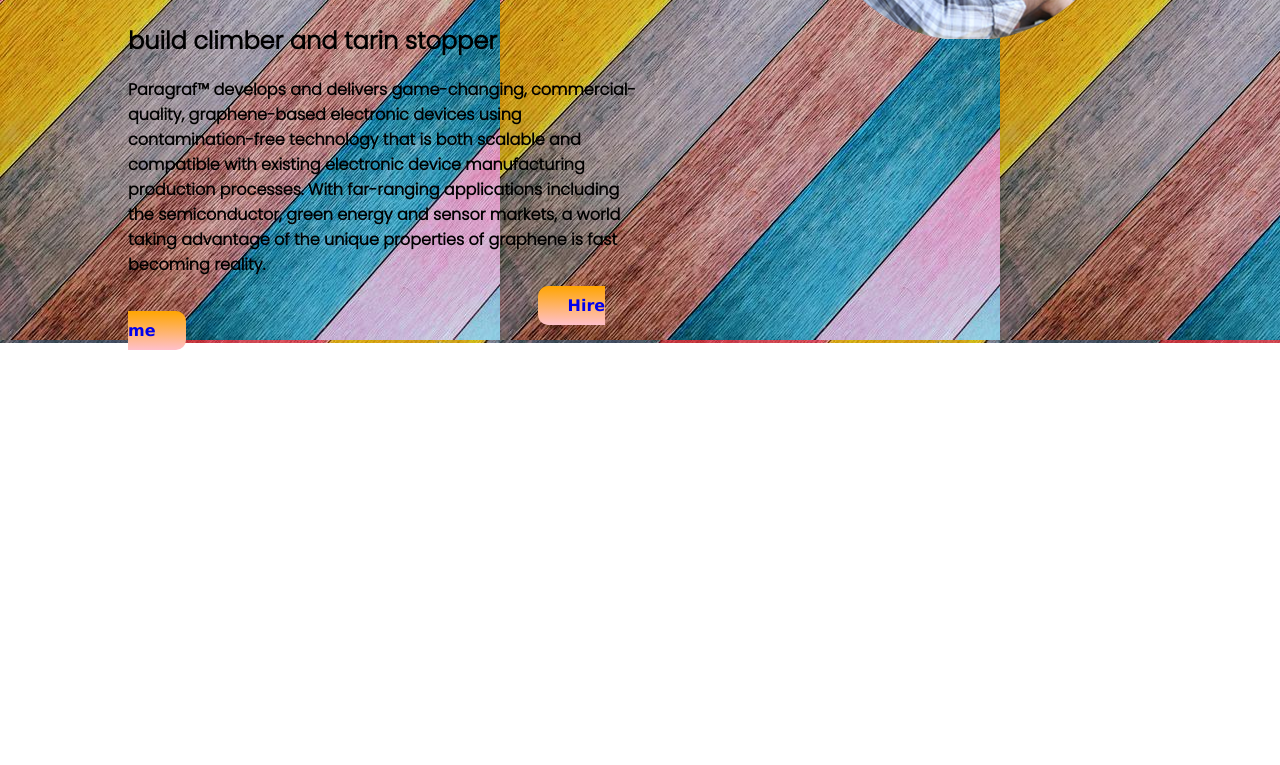
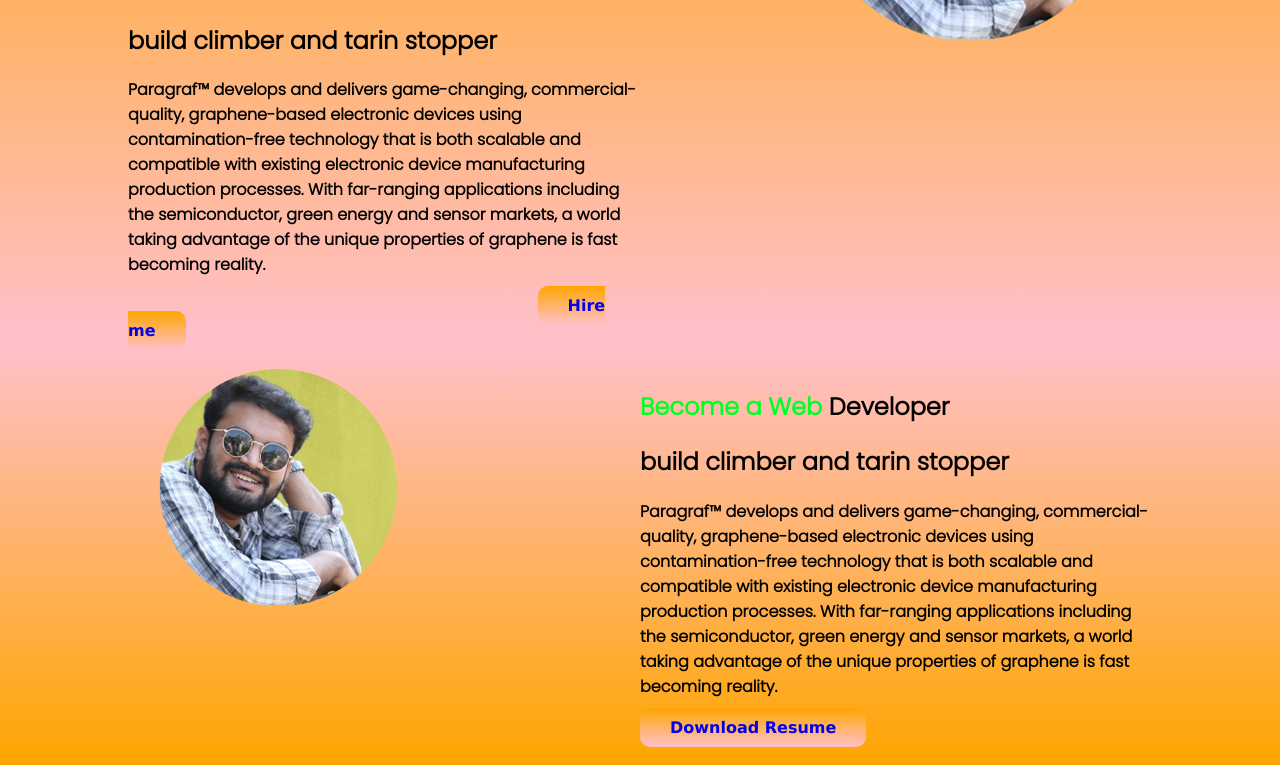
Before and after one commit to tarekmahamud1/my-portfolio, a plain HTML site: page index.html in a window 1280 px wide. Shown: the part 327-1092 px from the top of the page. Before the commit the page ends 800 px from the top, so only its background shows below. Drawn offline with Linux system fonts and the light colour scheme.

Commit message:
seceond shhift

```diff
--- a/index.html
+++ b/index.html
@@ -33,6 +33,29 @@
         </div>
     </section>
 
+
+
+    <section class="b-class">
+
+        <div class="three">
+            <img src="pic1 .png" alt="">
+        </div>
+
+
+        <div class="four">
+            <h2> <span class="one">Become a Web</span> Developer</h2>
+            <h2>build climber and tarin stopper</h2>
+            <p>Paragraf™ develops and delivers game-changing, commercial-quality, graphene-based electronic devices
+                using contamination-free technology that is both scalable and compatible with existing electronic device
+                manufacturing production processes. With far-ranging applications including the semiconductor, green
+                energy and sensor markets, a world taking advantage of the unique properties of graphene is fast
+                becoming reality.</p>
+            <a class="hire-button-two" target="_blank" href="https://www.youtube.com/watch?v=-4dtjKFqEEE">Download
+                Resume</a>
+        </div>
+
+    </section>
+
 </body>
 
 </html>
--- a/style.css
+++ b/style.css
@@ -33,7 +33,44 @@ p{
 }
 section{
     display:flex;
+    background-image: url(pic3.jpg);
+    background-image: url();
+    background-image: linear-gradient(orange,pink);
+    margin: 0%;
+    margin-bottom: 0px;
+}
+.b-class{
 
+    display:flex;
     background-image: url(pic3.jpg);
-    margin: 0%;
+    background-image: url();
+    background-image: linear-gradient(pink,orange);
+    margin-top: px;
+    padding-top: 2%;
+    padding-bottom: 2%;
 }
+
+.three{
+    width: 80%;
+    padding-left:10%;
+
+}
+.four
+{
+    width: 80%;
+    padding-right:10%;
+
+}
+.three img{
+    width:60%;
+}
+.hire-button-two{
+
+    background-image: linear-gradient(orange,pink);
+    padding:10px 30px;
+    text-decoration:none;
+    border-radius: 10px;
+    margin-left: 0%;
+    margin-top:20px;
+    font-family: 'Lucida Sans', 'Lucida Sans Regular', 'Lucida Grande', 'Lucida Sans Unicode', Geneva, Verdana, sans-serif;
+    font-weight:800;
```
